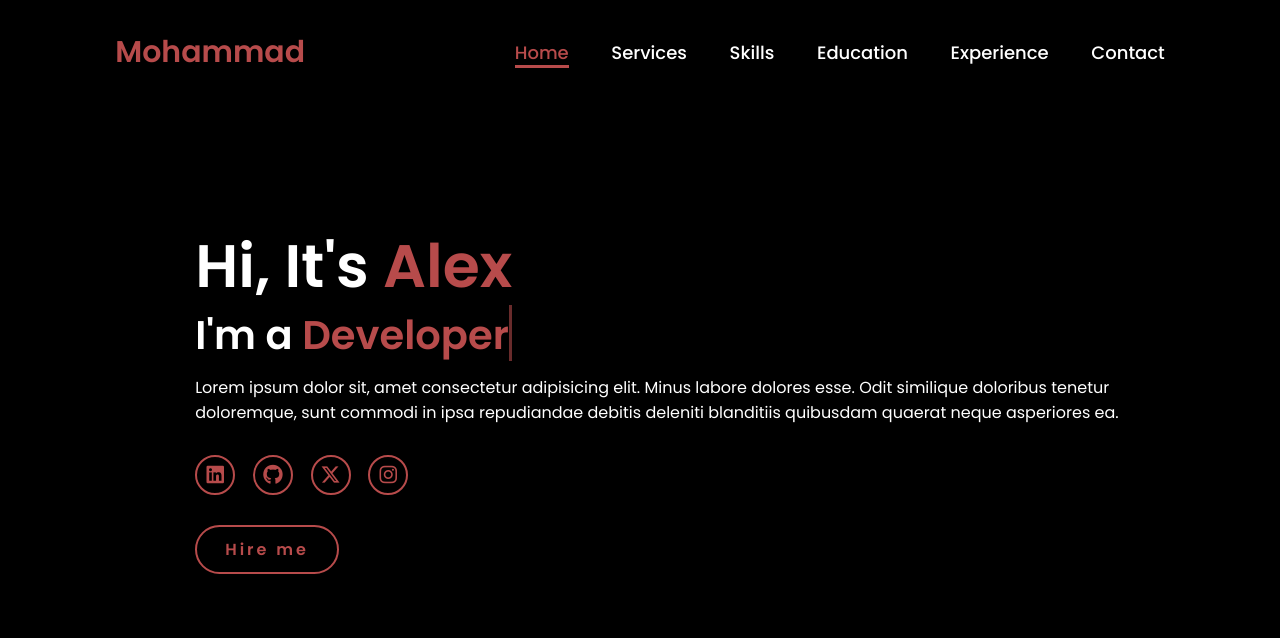
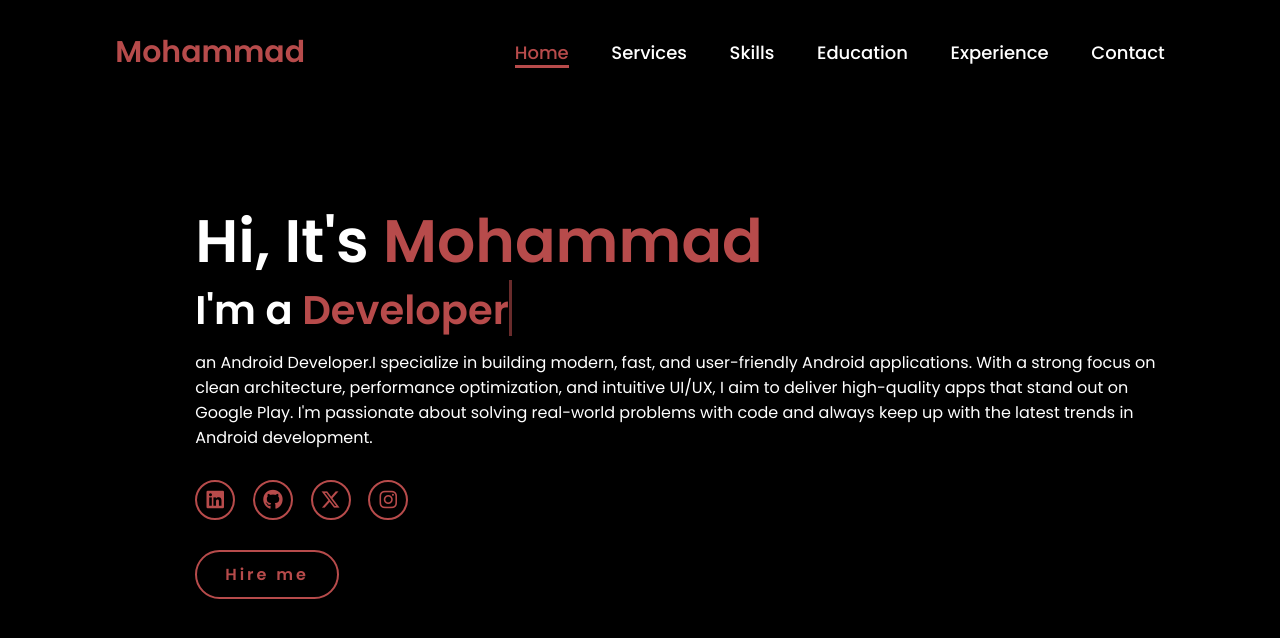
Before and after one commit to Shekhanzai/Androv, a website: page profilo/index.html in a window 1280 px wide. Drawn offline with Linux system fonts and the light colour scheme.

Commit message:
Update index.html

```diff
--- a/profilo/index.html
+++ b/profilo/index.html
@@ -26,9 +26,9 @@
             <img src="main.jpg" alt="">
         </div>
         <div class="home-content">
-            <h1>Hi, It's <span>Alex</span></h1>
+            <h1>Hi, It's <span>Mohammad</span></h1>
             <h3 class="typing-text">I'm a <span></span></h3>
-            <p>Lorem ipsum dolor sit, amet consectetur adipisicing elit. Minus labore dolores esse. Odit similique doloribus tenetur doloremque, sunt commodi in ipsa repudiandae debitis deleniti blanditiis quibusdam quaerat neque asperiores ea.</p>
+            <p>an Android Developer.I specialize in building modern, fast, and user-friendly Android applications. With a strong focus on clean architecture, performance optimization, and intuitive UI/UX, I aim to deliver high-quality apps that stand out on Google Play. I'm passionate about solving real-world problems with code and always keep up with the latest trends in Android development.</p>
             <div class="social-icons">
                 <a href="#"><i class="fa-brands fa-linkedin"></i></a>
                 <a href="#"><i class="fa-brands fa-github"></i></a>
```
